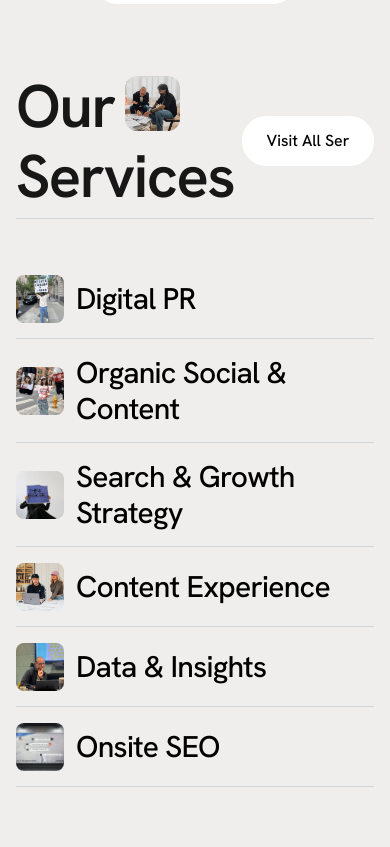
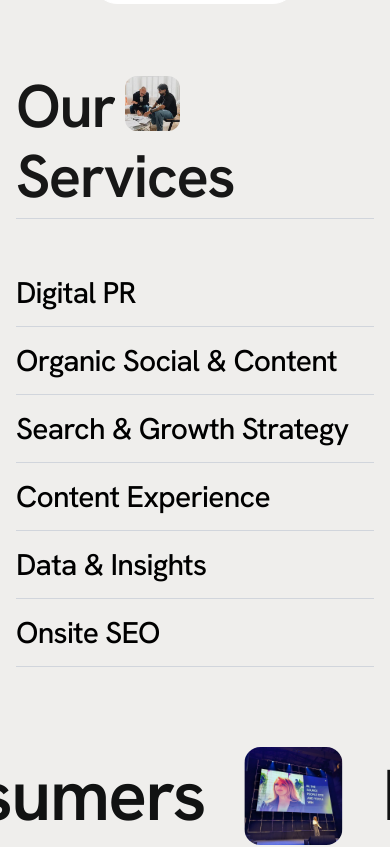
Before and after one commit to RahulKhanSuvo/rise-at-seven, a Next.js app: page / in a window 390 px wide. Shown: the part 4996-5843 px from the top of the page. Built offline with nearby package versions, Linux system fonts and the light colour scheme.

Commit message:
refactor: update responsiveness for Visit All Services button and refine service card layout transitions

```diff
--- a/src/components/OurServices/OurServices.tsx
+++ b/src/components/OurServices/OurServices.tsx
@@ -29,7 +29,7 @@ export default function OurServices() {
             text="Services"
           />
         </div>
-        <Button href="#" text="Visit All Services" />
+        <Button className="hidden lg:flex" href="#" text="Visit All Services" />
       </div>
       {/* content */}
       <div className="mt-10">
--- a/src/components/OurServices/ServicesContent.tsx
+++ b/src/components/OurServices/ServicesContent.tsx
@@ -15,23 +15,12 @@ export default function ServicesContent() {
 
           <Link href={item.href} className="relative z-10 grid grid-cols-1">
             {/* Foreground Content */}
-            <div className="relative z-20 col-start-1 row-start-1 flex items-center gap-3 py-4 text-black transition duration-500 lg:py-6 group-hover:text-white">
-              {/* Small image for mobile/no-hover */}
-              <div className="relative inline-flex h-12 w-12 shrink-0 overflow-hidden rounded-lg md:h-16 md:w-16 md:rounded-xl lg:hidden">
-                <Image
-                  src={item.image}
-                  alt={item.title}
-                  fill
-                  sizes="(max-width: 768px) 48px, 64px"
-                  className="object-cover"
-                />
-              </div>
-
+            <div className="relative z-20 col-start-1 row-start-1 flex items-center gap-3 py-4 text-black transition duration-500 lg:py-6 group-hover:text-white overflow-hidden">
               {/* Text and Arrow Container */}
               <div className="transition-transform duration-500 lg:translate-x-10">
                 <div className="relative">
                   {/* Sliding Arrow (reveals on hover) */}
-                  <div className="absolute left-0 top-0 overflow-hidden pr-2">
+                  <div className="absolute left-0 top-0 overflow-hidden pl-2 pr-2">
                     <div className="translate-y-full -rotate-45 -translate-x-full transition-transform duration-500 group-hover:rotate-0 group-hover:translate-x-0 group-hover:translate-y-0">
                       <ArrowUpRight className="h-8 w-8 lg:h-10 lg:w-10 xl:h-12 xl:w-12 3xl:h-14 3xl:w-14" />
                     </div>
```
